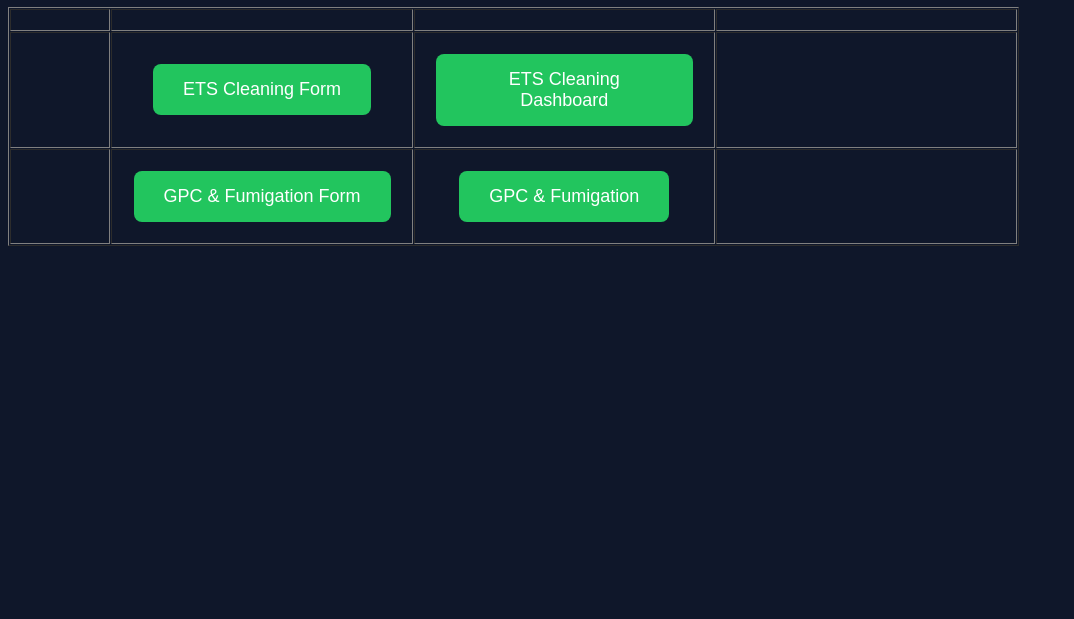
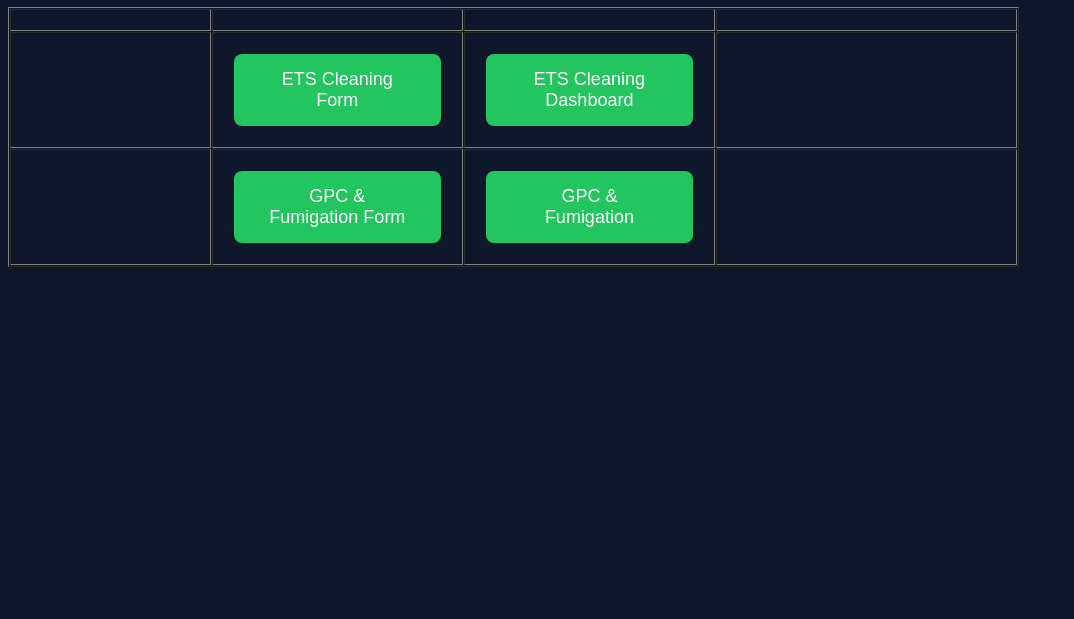
Before and after one commit to mjasniee-bot/etsintercity, a plain HTML site: page index.html in a window 1280 px wide. Shown: the part 181-800 px from the top of the page, without its empty margins (0-1074 px from the left). Drawn offline with Linux system fonts and the light colour scheme.

Commit message:
Update index.html

```diff
--- a/index.html
+++ b/index.html
@@ -46,10 +46,10 @@ function myFunction() {
 <div style="margin-bottom:20px">
 <table border=1 cellpadding=1 cellspacing=1 width=80%>
   <tr>
-    <td width=10%>&nbsp;</td>
-    <td width=30%>&nbsp;</td>
-    <td width=30%>&nbsp;</td>
-    <td width=30%>&nbsp;</td>
+    <td width=20%>&nbsp;</td>
+    <td width=25%>&nbsp;</td>
+    <td width=25%>&nbsp;</td>
+    <td>&nbsp;</td>
   </tr>
   <tr>
     <td></td>
```
